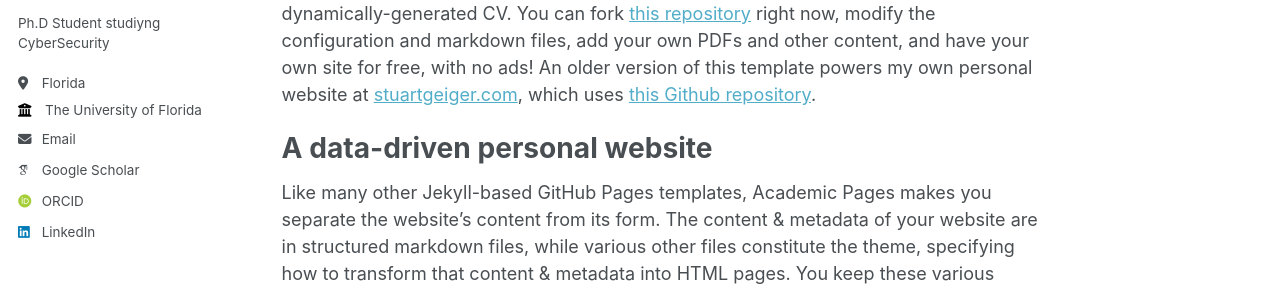
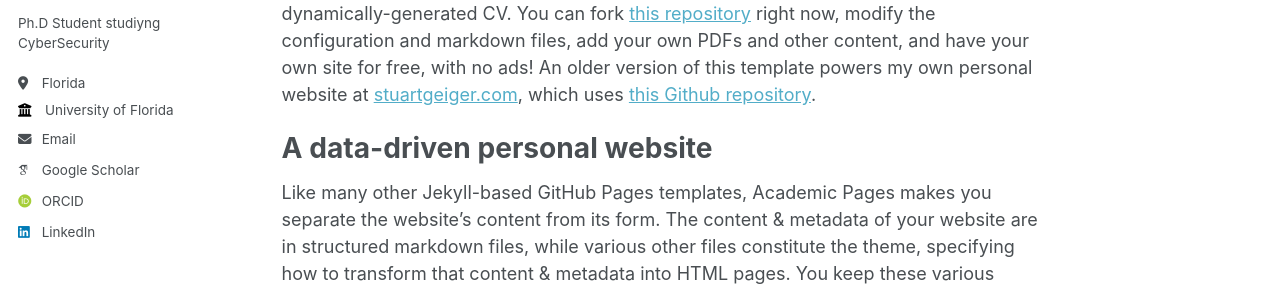
Before and after one commit to kwarren9413/kwarren9413.github.io, a Jekyll site: the page built from _pages/about.md, in a window 1280 px wide. Shown: the part 310-601 px from the top of the page. Built offline with Jekyll 4.4.1, drawn with Linux system fonts in a browser that asks for light colours; some web fonts are replaced.

Commit message:
Update _config.yml

```diff
--- a/_config.yml
+++ b/_config.yml
@@ -26,7 +26,7 @@ author:
   pronouns         : # example: "she/her"
   bio              : "Ph.D Student studiyng CyberSecurity"
   location         : "Florida"
-  employer         : "The University of Florida"
+  employer         : "University of Florida"
   uri              : # URL
   email            : "kwarren9413@ufl.edu"
 
@@ -57,7 +57,7 @@ author:
   keybase          : # Username
   instagram        : # Username
   lastfm           : # Username
-  linkedin         : www.linkedin.com/in/kevin-warren-22599a178
+  linkedin         : kevin-warren-22599a178
   mastodon         : # URL
   medium           : # URL
   pinterest        : # Username
```
